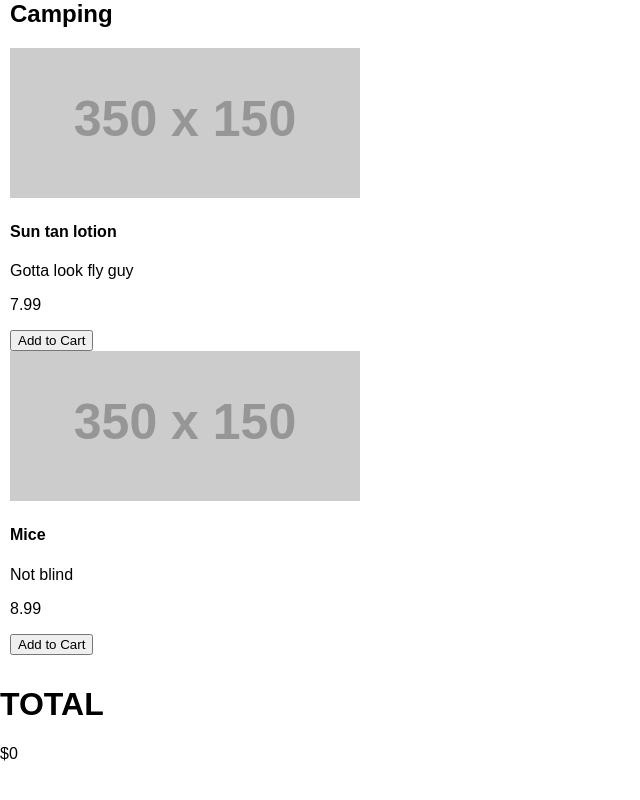
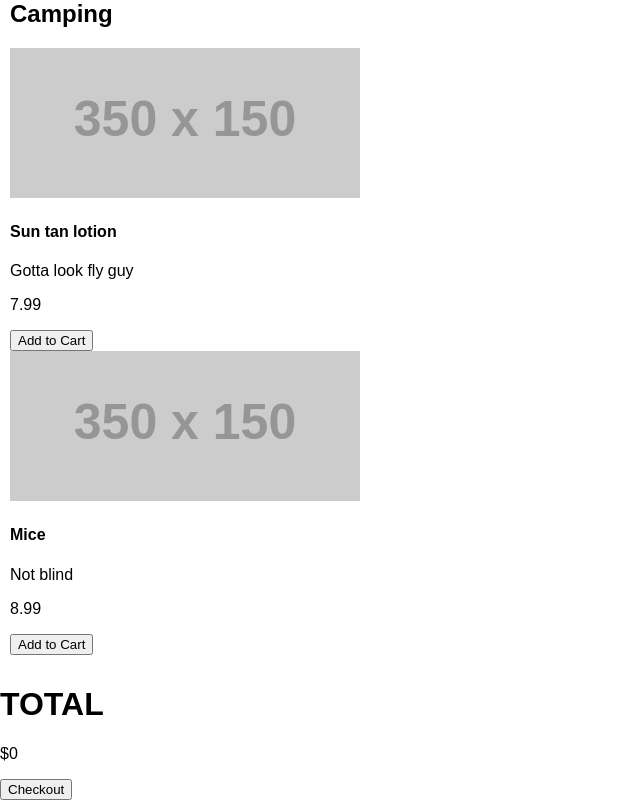
Before and after one commit to devlemire/react-day-1, a React (Create React App) app: page / in a window 1280 px wide. Shown: the part 765-1565 px from the top of the page, without its empty margins (0-640 px from the left). Before the commit the page ends 1544 px from the top, so only its background shows below. Built offline with nearby package versions, Linux system fonts and the light colour scheme.

Commit message:
Can checkout

```diff
--- a/src/App.js
+++ b/src/App.js
@@ -41,6 +41,7 @@ class App extends Component {
 
       cart:[]
     }
+    this.checkout = this.checkout.bind(this);
   }
   handleAddItemToCart( item ){
     let newCart = this.state.cart.map( cartItem => {
@@ -55,6 +56,12 @@ class App extends Component {
     newCart.push(item)
     this.setState({
       cart:newCart
+    })
+  }
+  checkout(){
+    alert("Here's yer stuff")
+    this.setState({
+      cart:[]
     })
   }
   render() {
@@ -111,6 +118,7 @@ class App extends Component {
           <p>${
             this.state.cart.reduce( ( accumulator, current ) => accumulator+= current.price,0)
           }</p>
+          <button onClick={this.checkout}>Checkout</button>
         </div>
       </div>
     );
```
